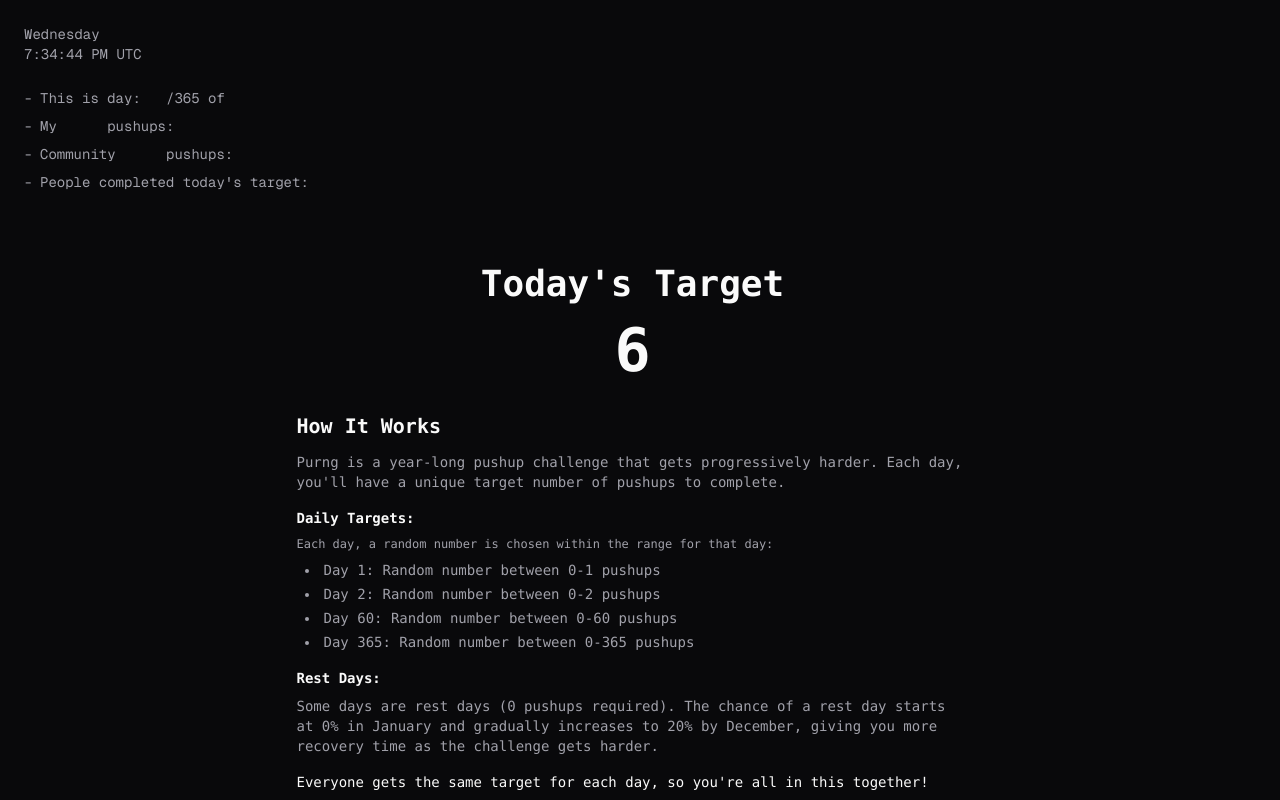
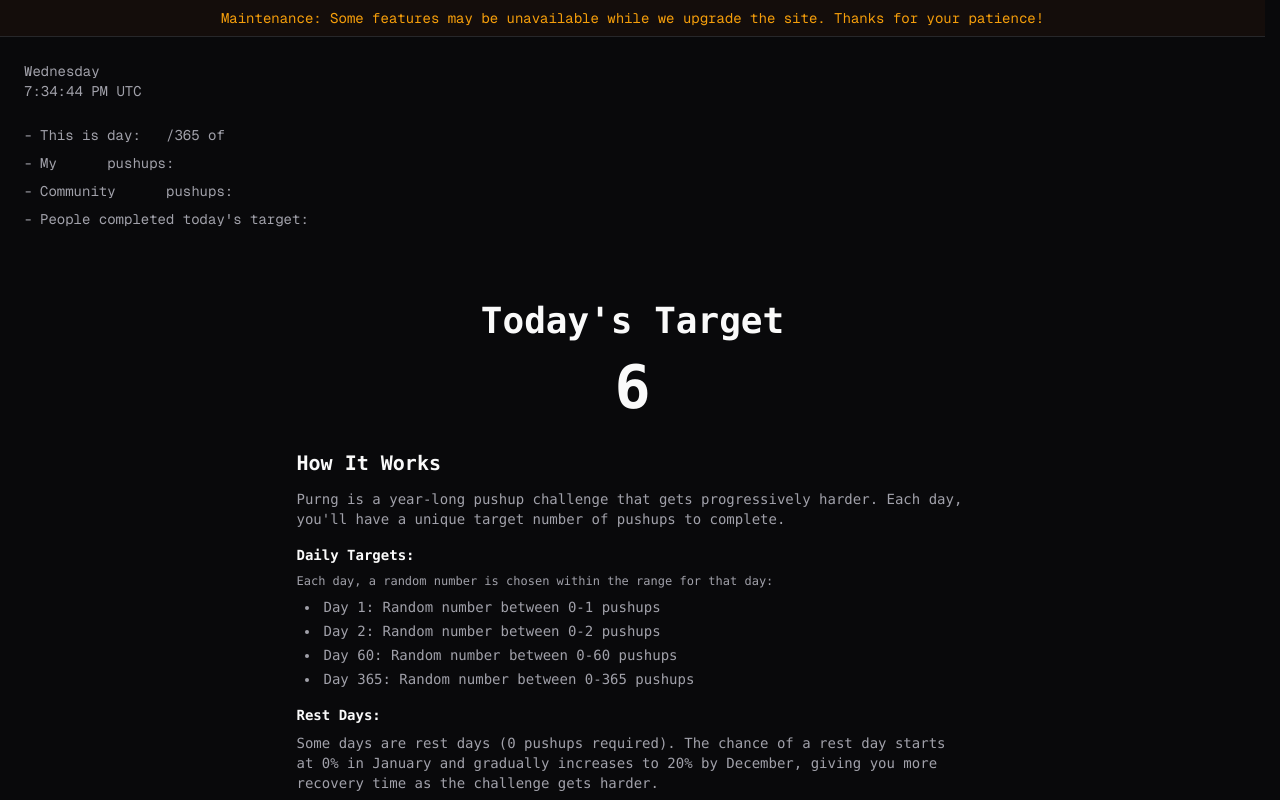
Before and after one commit to stormynight9/purng, a Next.js app: page / in a window 1280 px wide. Shown: the top 800 px of the page. Built offline with nearby package versions, Linux system fonts and the light colour scheme; no server answers.

Commit message:
maintenance banner

```diff
--- a/src/app/layout.tsx
+++ b/src/app/layout.tsx
@@ -52,6 +52,10 @@ export default function RootLayout({
                 <Analytics />
             </head>
             <body className='min-h-screen antialiased'>
+                <div className='w-full border-b bg-amber-900/10 py-2 text-center text-sm text-amber-500'>
+                    Maintenance: Some features may be unavailable while we
+                    upgrade the site. Thanks for your patience!
+                </div>
                 <SessionProvider>
                     <ConvexProvider>{children}</ConvexProvider>
                 </SessionProvider>
```
